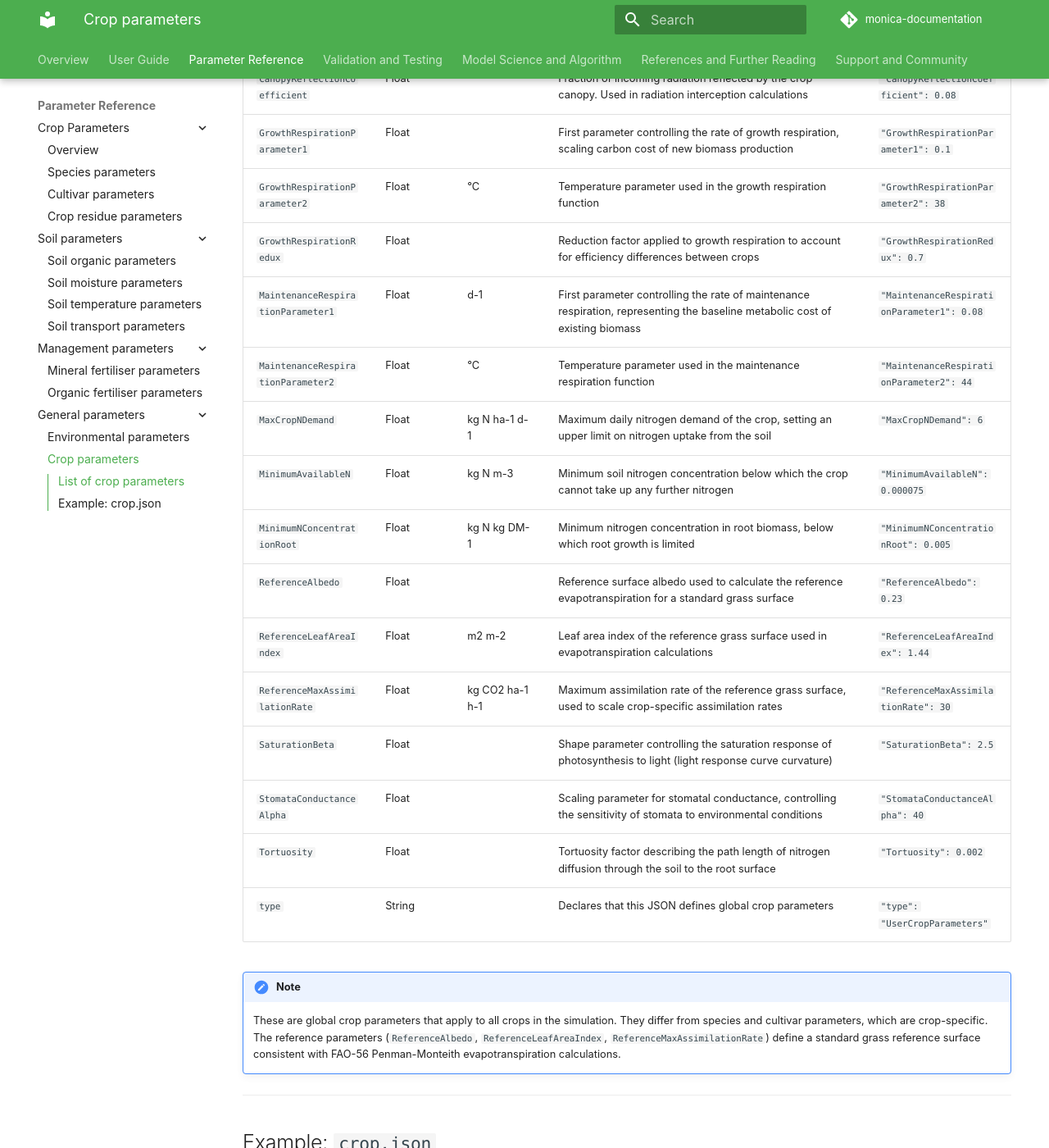
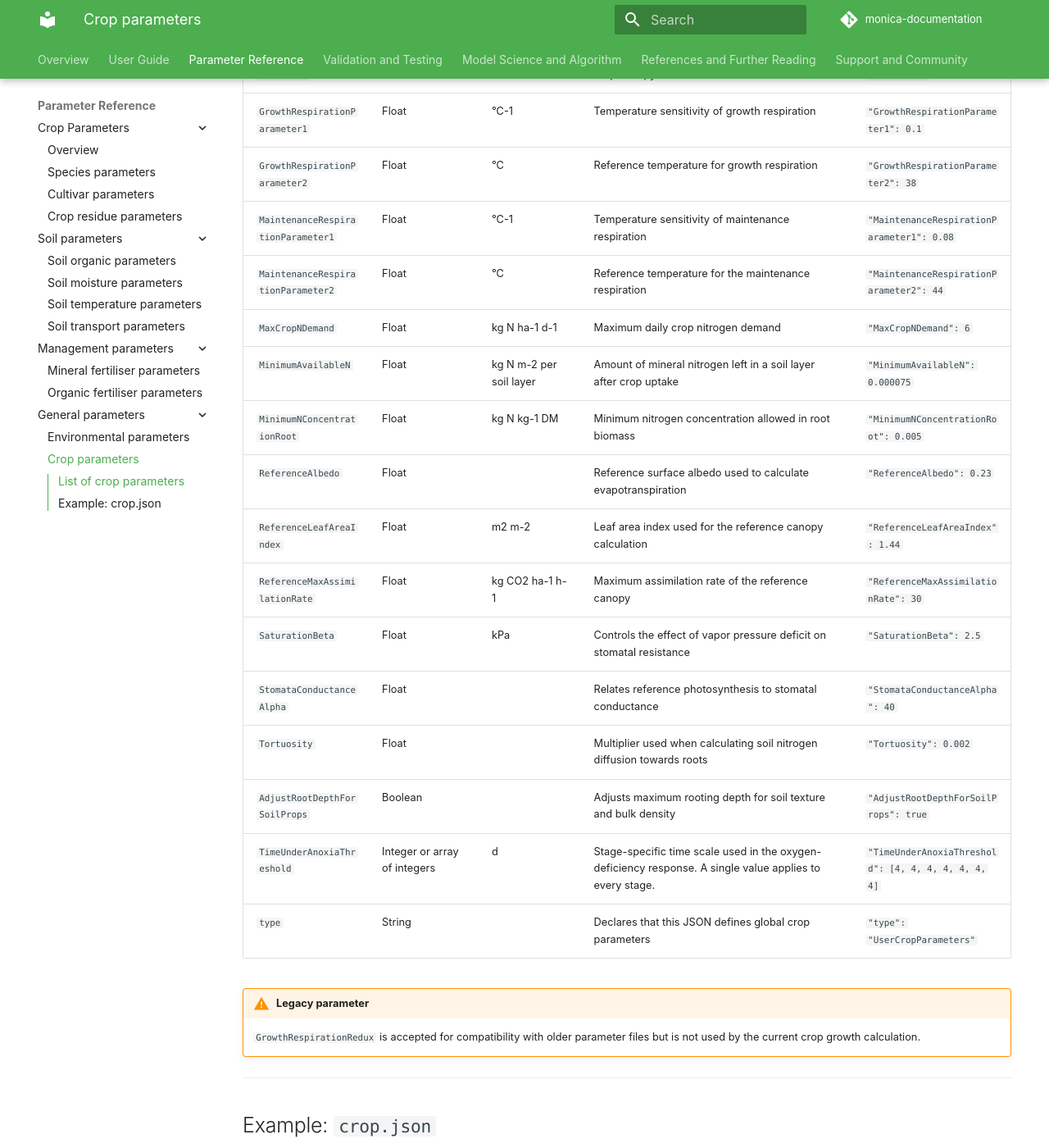
Before and after one commit to zalf-rpm/monica-documentation, an MkDocs documentation site: the page built from docs/parameters/general_parameters/crop_parameters.md, in a window 1280 px wide and 1400 px high, scrolled down 394 px. Shown: the whole window at 82% size. Built offline with MkDocs 1.6.1 and Material for MkDocs 9.7.7, drawn with Linux system fonts in a browser that asks for light colours; comment, search, counter and statistics services are not loaded; some of the changed text lies outside the part shown.

Commit message:
Update crop module parameters

```diff
--- a/docs/parameters/general_parameters/crop_parameters.md
+++ b/docs/parameters/general_parameters/crop_parameters.md
@@ -1,32 +1,34 @@
-# Crop Parameters
+# Crop Module Parameters
 
-This section provides an overview of the key-value pairs in the `UserCropParameters` JSON file used by MONICA. These parameters define global crop physiological settings that apply across all crops in the simulation, controlling processes such as respiration, nitrogen demand, light use, and stomatal conductance.
+Crop module parameters are shared settings used by MONICA's crop growth model. Crop-specific properties are documented separately under species and cultivar parameters.
 
 ---
 
 ## List of crop parameters
 
-| Parameter Name                   | Type    | Unit             | Description                                                                                                                          | Example                                        |
-|----------------------------------|---------|------------------|--------------------------------------------------------------------------------------------------------------------------------------|------------------------------------------------|
-| `CanopyReflectionCoefficient`    | Float   |                  | Fraction of incoming radiation reflected by the crop canopy. Used in radiation interception calculations                            | `"CanopyReflectionCoefficient": 0.08`          |
-| `GrowthRespirationParameter1`    | Float   |                  | First parameter controlling the rate of growth respiration, scaling carbon cost of new biomass production                           | `"GrowthRespirationParameter1": 0.1`           |
-| `GrowthRespirationParameter2`    | Float   | °C               | Temperature parameter used in the growth respiration function                                                                       | `"GrowthRespirationParameter2": 38`            |
-| `GrowthRespirationRedux`         | Float   |                  | Reduction factor applied to growth respiration to account for efficiency differences between crops                                  | `"GrowthRespirationRedux": 0.7`                |
-| `MaintenanceRespirationParameter1` | Float | d-1              | First parameter controlling the rate of maintenance respiration, representing the baseline metabolic cost of existing biomass       | `"MaintenanceRespirationParameter1": 0.08`     |
-| `MaintenanceRespirationParameter2` | Float | °C               | Temperature parameter used in the maintenance respiration function                                                                  | `"MaintenanceRespirationParameter2": 44`       |
-| `MaxCropNDemand`                 | Float   | kg N ha-1 d-1    | Maximum daily nitrogen demand of the crop, setting an upper limit on nitrogen uptake from the soil                                  | `"MaxCropNDemand": 6`                          |
-| `MinimumAvailableN`              | Float   | kg N m-3         | Minimum soil nitrogen concentration below which the crop cannot take up any further nitrogen                                        | `"MinimumAvailableN": 0.000075`                |
-| `MinimumNConcentrationRoot`      | Float   | kg N kg DM-1     | Minimum nitrogen concentration in root biomass, below which root growth is limited                                                  | `"MinimumNConcentrationRoot": 0.005`           |
-| `ReferenceAlbedo`                | Float   |                  | Reference surface albedo used to calculate the reference evapotranspiration for a standard grass surface                           | `"ReferenceAlbedo": 0.23`                      |
-| `ReferenceLeafAreaIndex`         | Float   | m2 m-2           | Leaf area index of the reference grass surface used in evapotranspiration calculations                                              | `"ReferenceLeafAreaIndex": 1.44`               |
-| `ReferenceMaxAssimilationRate`   | Float   | kg CO2 ha-1 h-1  | Maximum assimilation rate of the reference grass surface, used to scale crop-specific assimilation rates                           | `"ReferenceMaxAssimilationRate": 30`           |
-| `SaturationBeta`                 | Float   |                  | Shape parameter controlling the saturation response of photosynthesis to light (light response curve curvature)                    | `"SaturationBeta": 2.5`                        |
-| `StomataConductanceAlpha`        | Float   |                  | Scaling parameter for stomatal conductance, controlling the sensitivity of stomata to environmental conditions                     | `"StomataConductanceAlpha": 40`                |
-| `Tortuosity`                     | Float   |                  | Tortuosity factor describing the path length of nitrogen diffusion through the soil to the root surface                            | `"Tortuosity": 0.002`                          |
-| `type`                           | String  |                  | Declares that this JSON defines global crop parameters                                                                              | `"type": "UserCropParameters"`                 |
+| Parameter Name                     | Type                         | Unit                    | Description                                                                                              | Example                                             |
+|------------------------------------|------------------------------|-------------------------|----------------------------------------------------------------------------------------------------------|-----------------------------------------------------|
+| `CanopyReflectionCoefficient`      | Float                        |                         | Fraction of incoming radiation reflected by the crop canopy                                              | `"CanopyReflectionCoefficient": 0.08`               |
+| `GrowthRespirationParameter1`      | Float                        | °C-1                    | Temperature sensitivity of growth respiration                                                            | `"GrowthRespirationParameter1": 0.1`                |
+| `GrowthRespirationParameter2`      | Float                        | °C                      | Reference temperature for growth respiration                                                             | `"GrowthRespirationParameter2": 38`                 |
+| `MaintenanceRespirationParameter1` | Float                        | °C-1                    | Temperature sensitivity of maintenance respiration                                                       | `"MaintenanceRespirationParameter1": 0.08`          |
+| `MaintenanceRespirationParameter2` | Float                        | °C                      | Reference temperature for the maintenance respiration                                                    | `"MaintenanceRespirationParameter2": 44`            |
+| `MaxCropNDemand`                   | Float                        | kg N ha-1 d-1           | Maximum daily crop nitrogen demand                                                                       | `"MaxCropNDemand": 6`                               |
+| `MinimumAvailableN`                | Float                        | kg N m-2 per soil layer | Amount of mineral nitrogen left in a soil layer after crop uptake                                        | `"MinimumAvailableN": 0.000075`                     |
+| `MinimumNConcentrationRoot`        | Float                        | kg N kg-1 DM            | Minimum nitrogen concentration allowed in root biomass                                                   | `"MinimumNConcentrationRoot": 0.005`                |
+| `ReferenceAlbedo`                  | Float                        |                         | Reference surface albedo used to calculate evapotranspiration                                            | `"ReferenceAlbedo": 0.23`                           |
+| `ReferenceLeafAreaIndex`           | Float                        | m2 m-2                  | Leaf area index used for the reference canopy calculation                                                | `"ReferenceLeafAreaIndex": 1.44`                    |
+| `ReferenceMaxAssimilationRate`     | Float                        | kg CO2 ha-1 h-1         | Maximum assimilation rate of the reference canopy                                                        | `"ReferenceMaxAssimilationRate": 30`                |
+| `SaturationBeta`                   | Float                        | kPa                     | Controls the effect of vapor pressure deficit on stomatal resistance                                     | `"SaturationBeta": 2.5`                             |
+| `StomataConductanceAlpha`          | Float                        |                         | Relates reference photosynthesis to stomatal conductance                                                 | `"StomataConductanceAlpha": 40`                     |
+| `Tortuosity`                       | Float                        |                         | Multiplier used when calculating soil nitrogen diffusion towards roots                                   | `"Tortuosity": 0.002`                               |
+| `AdjustRootDepthForSoilProps`      | Boolean                      |                         | Adjusts maximum rooting depth for soil texture and bulk density                                          | `"AdjustRootDepthForSoilProps": true`               |
+| `TimeUnderAnoxiaThreshold`         | Integer or array of integers | d                       | Stage-specific time scale used in the oxygen-deficiency response. A single value applies to every stage. | `"TimeUnderAnoxiaThreshold": [4, 4, 4, 4, 4, 4, 4]` |
+| `type`                             | String                       |                         | Declares that this JSON defines global crop parameters                                                   | `"type": "UserCropParameters"`                      |
 
-!!! note
-    These are global crop parameters that apply to all crops in the simulation. They differ from species and cultivar parameters, which are crop-specific. The reference parameters (`ReferenceAlbedo`, `ReferenceLeafAreaIndex`, `ReferenceMaxAssimilationRate`) define a standard grass reference surface consistent with FAO-56 Penman-Monteith evapotranspiration calculations.
+!!! warning "Legacy parameter"
+
+    `GrowthRespirationRedux` is accepted for compatibility with older parameter files but is not used by the current crop growth calculation.
 
 ---
 
```
